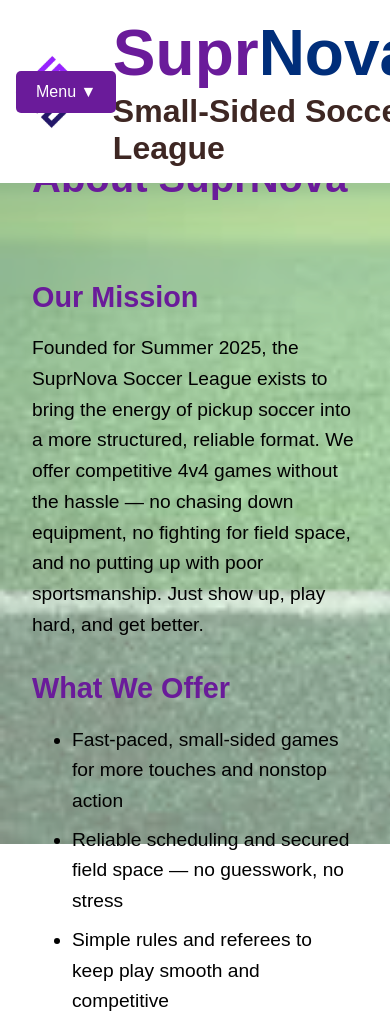
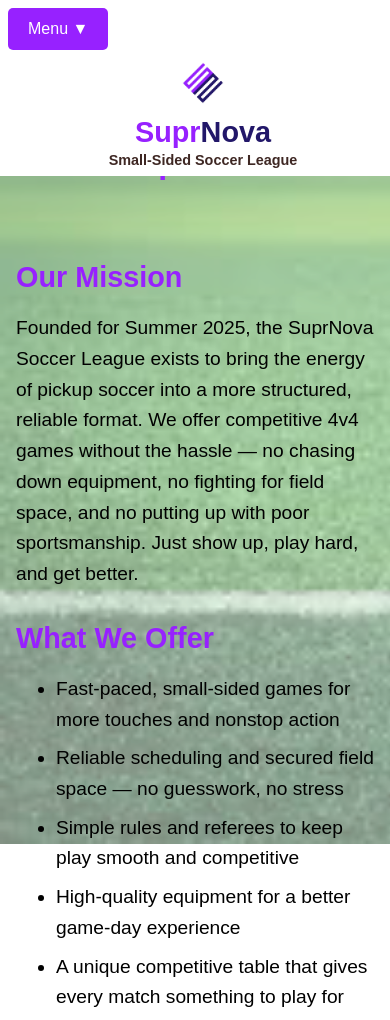
Before and after one commit to SuprnovaSam/suprnovaweb, a website built with Vite: page about.html in a window 390 px wide. Shown: the top 1020 px of the page. Built offline with nearby package versions, Linux system fonts and the light colour scheme; a web font is replaced by a local one.

Commit message:
phone+colors

```diff
--- a/about.html
+++ b/about.html
@@ -57,20 +57,6 @@
 
       <p>The season’s short — but every game counts. Bring the energy, chase the title, and make it matter.</p>
 
-      <h2>Our Equipment</h2>
-      <p>We use only the best equipment to ensure great games:</p>
-      <div class="equipment-images">
-        <div class="equipment-item">
-          <img src="select ball.jpeg" alt="Select Soccer Ball" class="equipment-img">
-          <h3>Select Soccer Balls</h3>
-          <p>Professional quality balls for the best playing experience</p>
-        </div>
-        <div class="equipment-item">
-          <img src="bazookagoal.jpg" alt="Bazooka Goal" class="equipment-img">
-          <h3>Bazooka Goals</h3>
-          <p>Durable, portable goals that hold up to intense play</p>
-        </div>
-      </div>
 
       <h2>Get Involved</h2>
       <p>Ready to join the fun? Head to our <a href="contact.html" style="color: #6a1b9a;">contact page</a> to register or contact us for more information!</p>
--- a/style.css
+++ b/style.css
@@ -1,18 +1,11 @@
-/* Import sport-themed fonts - choose one of these options */
-@import url('https://fonts.googleapis.com/css2?family=Orbitron:wght@400;700;900&display=swap'); /* Futuristic/tech sports */
-@import url('https://fonts.googleapis.com/css2?family=Rajdhani:wght@300;400;500;600;700&display=swap'); /* Modern sports */
-@import url('https://fonts.googleapis.com/css2?family=Exo+2:wght@300;400;500;600;700&display=swap'); /* Athletic/dynamic */
-@import url('https://fonts.googleapis.com/css2?family=Saira+Condensed:wght@300;400;500;600;700&display=swap'); /* Sports jersey style */
+@import url('https://fonts.googleapis.com/css2?family=Open+Sauce+One:wght@400&display=swap');
 
 html,
 body {
   padding: 0;
   margin: 0;
   /* Choose one of these font options: */
-  font-family: 'exo 2O', sans-serif; /* Modern, clean sports look */
-  /* font-family: 'Orbitron', sans-serif; */ /* Futuristic, tech-forward */
-  /* font-family: 'Exo 2', sans-serif; */ /* Athletic, dynamic */
-  /* font-family: 'Saira Condensed', sans-serif; */ /* Sports jersey style */
+  font-family: 'Open Sauce One', sans-serif; /* Modern, clean sports look */
 }
 
 body {
@@ -82,14 +75,14 @@ body:before {
 
 .title {
   font-size: 2rem; /* Reduced font size */
-  color: #6a1b9a;
+  color: #9721ff;
   margin: 0;
   display: inline;
 }
 
 .title2 {
   font-size: 2rem; /* Reduced font size */
-  color: #002e7a;
+  color: #221769;
   margin: 0;
   display: inline;
 }
@@ -126,13 +119,13 @@ main {
 
 .title {
   font-size: 4rem;
-  color: #6a1b9a;
+  color: #9721ff;
   margin: 0;
 }
 
 .title2 {
   font-size: 4rem;
-  color: #002e7a;
+  color: #221769;
   margin: 0;
 }
 
@@ -174,7 +167,7 @@ main {
 
 .page-title h1 {
   font-size: 2.5rem;
-  color: #6a1b9a;
+  color: #9721ff;
   margin: 0;
 }
 
@@ -184,7 +177,7 @@ main {
 }
 
 .about-content h2 {
-  color: #6a1b9a;
+  color: #9721ff;
   font-size: 1.8rem;
   margin-top: 2rem;
   margin-bottom: 1rem;
@@ -230,7 +223,7 @@ main {
 }
 
 .equipment-item h3 {
-  color: #6a1b9a;
+  color: #9721ff;
   margin: 1rem 0 0.5rem 0;
   font-size: 1.3rem;
 }
@@ -240,7 +233,80 @@ main {
   margin: 0;
   color: #555;
 }
+/* Mobile responsiveness for header and navigation */
+@media (max-width: 768px) {
+  .navbar {
+    padding: 0.5rem;
+  }
 
+  .header-container {
+    flex-direction: column;
+    gap: 0.5rem;
+  }
+
+  .nav-menu {
+    position: static;
+    align-self: flex-start;
+  }
+
+  .header-titles {
+    flex-direction: column;
+    text-align: center;
+  }
+
+  .titles {
+    margin-left: 0;
+    align-items: center;
+  }
+
+  .main-title {
+    justify-content: center;
+  }
+
+  .logo {
+    width: 50px;
+    margin-right: 0;
+    margin-bottom: 0.5rem;
+  }
+
+  .title, .title2 {
+    font-size: 1.8rem;
+  }
+
+  .subtitle {
+    font-size: 0.9rem;
+    text-align: center;
+  }
+
+  .dropdown-btn {
+    padding: 8px 12px;
+    font-size: 14px;
+  }
+
+  .dropdown-content {
+    min-width: 120px;
+  }
+
+  .dropdown-content .nav-link {
+    padding: 8px 12px;
+    font-size: 14px;
+  }
+
+  main {
+    padding: 4rem 1rem 2rem 1rem;
+    margin-top: 80px; /* Adjust for taller mobile header */
+  }
+
+  .page-title h1 {
+    font-size: 2rem;
+  }
+
+  .description p {
+    font-size: 1.2rem;
+  }
+}
+
+/* Mobile responsiveness for equipment images */
 /* Mobile responsiveness for equipment images */
 @media (max-width: 768px) {
   .equipment-images {
@@ -260,7 +326,7 @@ main {
 }
 
 .dropdown-btn {
-  background-color: #6a1b9a;
+  background-color: #9721ff;
   color: white;
   padding: 12px 20px;
   font-size: 16px;
@@ -271,7 +337,7 @@ main {
 }
 
 .dropdown-btn:hover {
-  background-color: #002e7a;
+  background-color: #221769;
 }
 
 .dropdown-content {
@@ -320,13 +386,13 @@ main {
 .contact-item {
   margin-bottom: 2rem;
   padding: 1rem;
-  border-left: 4px solid #6a1b9a;
+  border-left: 4px solid #9721ff;
   background-color: rgba(248, 255, 241, 0.5);
   border-radius: 5px;
 }
 
 .contact-item h3 {
-  color: #6a1b9a;
+  color: #9721ff;
   margin: 0 0 0.5rem 0;
   font-size: 1.3rem;
 }
@@ -337,7 +403,7 @@ main {
 }
 
 .contact-item a {
-  color: #002e7a;
+  color: #221769;
   text-decoration: none;
   font-weight: 500;
 }
@@ -354,7 +420,7 @@ main {
 }
 
 .survey-section h2 {
-  color: #6a1b9a;
+  color: #9721ff;
   margin-top: 0;
 }
 
```
Also changed, not shown: dist/index.html.
